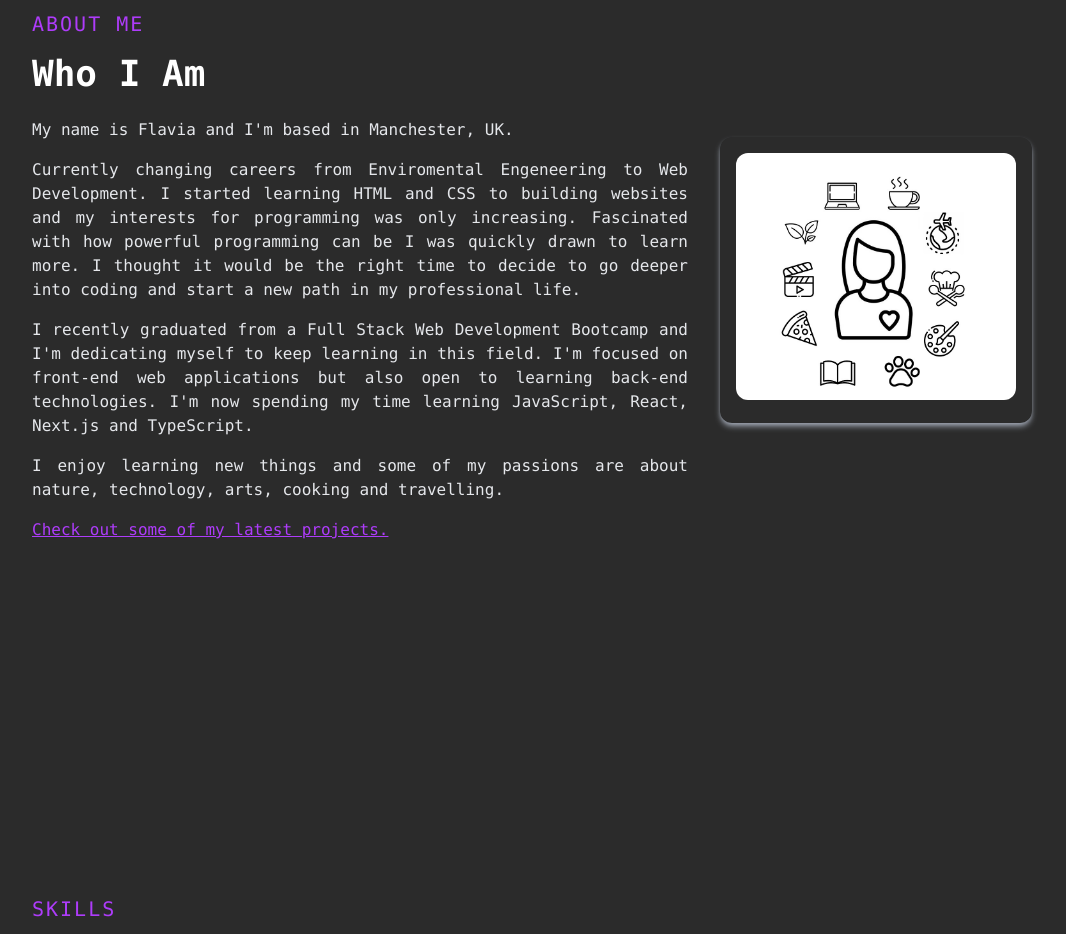
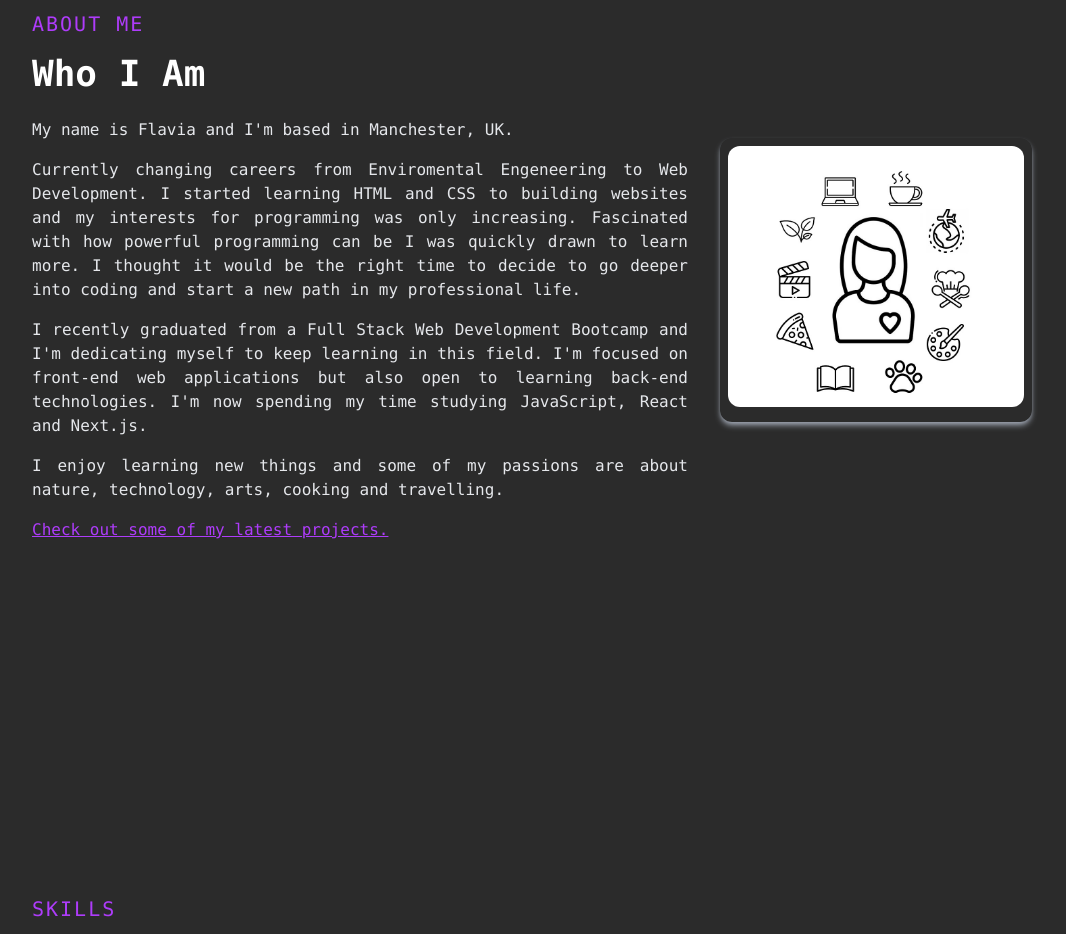
Before and after one commit to flaviahotts/portfolio, a Next.js app: page / in a window 1280 px wide. Shown: the part 920-1854 px from the top of the page, without its empty margins (108-1174 px from the left). Built offline with nearby package versions, Linux system fonts and the light colour scheme.

Commit message:
text change

```diff
--- a/components/About.jsx
+++ b/components/About.jsx
@@ -25,7 +25,7 @@ const About = () => {
           <p className='text-justify py-2 text-gray-200'>
             I recently graduated from a Full Stack Web Development Bootcamp and I'm dedicating myself to keep learning in this field.
             I'm focused on front-end web applications but also open to learning back-end technologies.
-            I'm now spending my time learning JavaScript, React, Next.js and TypeScript.
+            I'm now spending my time studying JavaScript, React and Next.js.
           </p>
           <p className='text-justify py-2 text-gray-200'>
             I enjoy learning new things and some of my passions are about nature, technology, arts, cooking and travelling.
@@ -36,7 +36,7 @@ const About = () => {
             </p>
           </Link>
         </div>
-        <div className='w-full h-auto m-auto shadow-md shadow-gray-400 rounded-xl flex items-center justify-center p-4 hover:scale-105 ease-in duration-300'>
+        <div className='w-full h-auto m-auto shadow-md shadow-gray-400 rounded-xl flex items-center justify-center p-2 hover:scale-105 ease-in duration-300'>
           <a
             href='https://www.linkedin.com/in/flavia-hotts/'
             target='_blank'
```
Also changed, not shown: public/assets/flavia.JPG (added).
